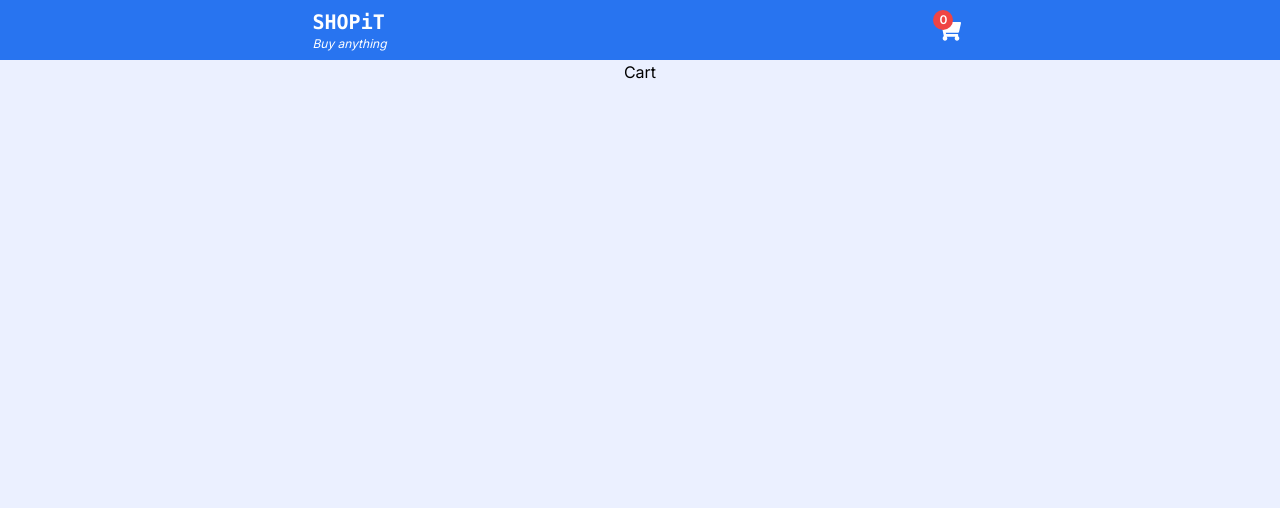
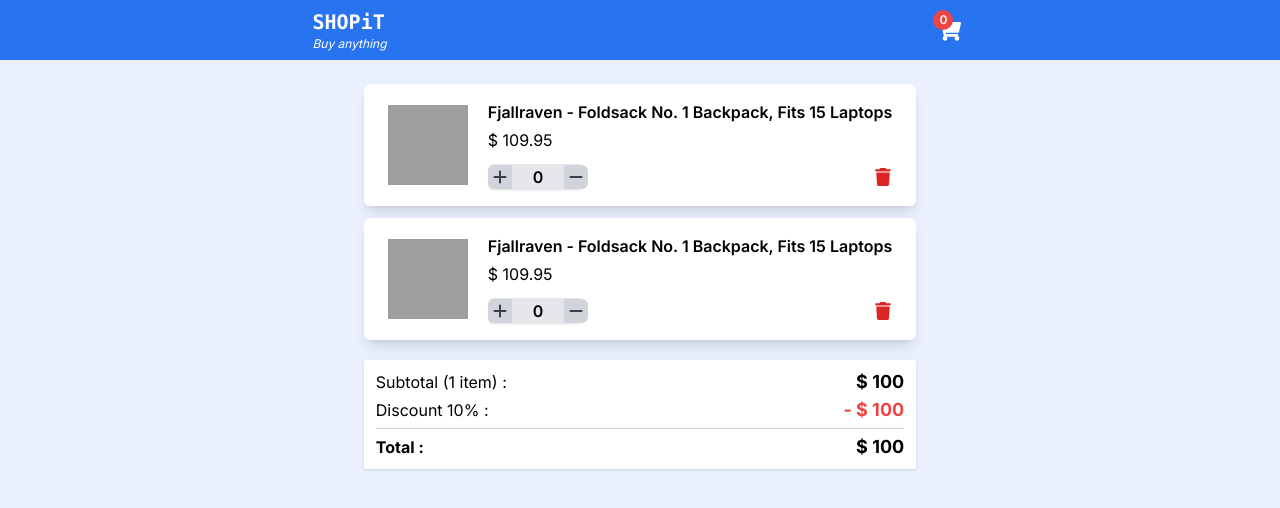
Before and after one commit to Atifsid/Shopit, a Next.js app: page /cart in a window 1280 px wide. Shown: the top 508 px of the page. Built offline with nearby package versions, Linux system fonts and the light colour scheme; grey boxes are pictures that could not be loaded.

Commit message:
feature: create cart page

```diff
--- a/app/(root)/cart/page.tsx
+++ b/app/(root)/cart/page.tsx
@@ -1,3 +1,5 @@
+import CartItem from '@/components/CartItem';
+import Divider from '@/components/Divider';
 import React from 'react'
 
 const Cart = () => {
@@ -16,7 +18,24 @@
     };
     return (
         <section className='flex justify-center'>
-            <div>Cart</div>
+            <div className='flex-col my-3'>
+                {[1, 2].map(_ => <CartItem {...product} />)}
+                <div className='m-5 bg-white shadow px-3 py-2'>
+                    <div className='center'>
+                        <span className='text-base'>{`Subtotal (1 item) :`}</span>
+                        <span className='text-lg font-bold'>{`$ 100`}</span>
+                    </div>
+                    <div className='center'>
+                        <span className='text-base'>{`Discount 10% :`}</span>
+                        <span className='text-lg font-bold text-red-500'>{`- $ 100`}</span>
+                    </div>
+                    <Divider />
+                    <div className='center'>
+                        <span className='text-base font-bold'>{`Total :`}</span>
+                        <span className='text-lg font-bold'>{`$ 100`}</span>
+                    </div>
+                </div>
+            </div>
         </section>
     )
 }
--- a/app/globals.css
+++ b/app/globals.css
@@ -16,6 +16,14 @@
   .center-content {
     @apply flex justify-between;
   }
+
+  .card {
+    @apply rounded-md overflow-hidden shadow-lg bg-white
+  }
+
+  .center {
+    @apply flex justify-between items-center
+  }
 }
 
 .common-width {
--- /dev/null
+++ b/components/CartItem.tsx
@@ -0,0 +1,39 @@
+import React from 'react'
+import Image from "next/image";
+import { FaPlus, FaMinus, FaTrash } from "react-icons/fa6";
+import { CartProduct } from '@/types';
+
+const CartItem = ({ image, title, price }: CartProduct) => {
+    return (
+        <div className='card mx-5 my-3 px-6 py-4'>
+            <div className='flex justify-center items-center gap-5'>
+                <Image
+                    src={image!}
+                    alt={title!}
+                    height={80}
+                    width={80}
+                    objectFit="cover"
+                    className="aspect-square"
+                />
+                <div className='flex flex-col gap-1'>
+                    <p className='text-base font-semibold'>{title}</p>
+                    <p className='text-base'>{`$ ${price}`}</p>
+                    <div className='flex items-center justify-between mt-2'>
+                        <div className='flex items-center gap-5 bg-gray-200 shadow-sm rounded-md max-w-24'>
+                            <button className='bg-gray-300 p-1 rounded-tl-md rounded-bl-md'>
+                                <FaPlus className='text-gray-700' />
+                            </button>
+                            <span className='font-semibold text-base border bottom-2 cursor-default'>0</span>
+                            <button className='bg-gray-300 p-1 rounded-tr-md rounded-br-md'>
+                                <FaMinus className='text-gray-700' />
+                            </button>
+                        </div>
+                        <FaTrash className='text-red-600 text-lg cursor-pointer' />
+                    </div>
+                </div>
+            </div>
+        </div>
+    )
+}
+
+export default CartItem
--- /dev/null
+++ b/components/Divider.tsx
@@ -0,0 +1,7 @@
+import React from 'react'
+
+const Divider = () => {
+    return <div className="flex-grow border-t my-1 border-gray-300"></div>
+}
+
+export default Divider
--- a/components/GridItem.tsx
+++ b/components/GridItem.tsx
@@ -5,7 +5,7 @@
 
 const GridItem = (props: Product) => {
   return (
-    <div className="max-w-sm rounded-md overflow-hidden shadow-lg bg-white m-5">
+    <div className="m-5 card max-w-sm">
       <div className="relative">
         <Image
           src={props.image!}
```
Also changed, not shown: types/index.ts (+8 -0 lines).
